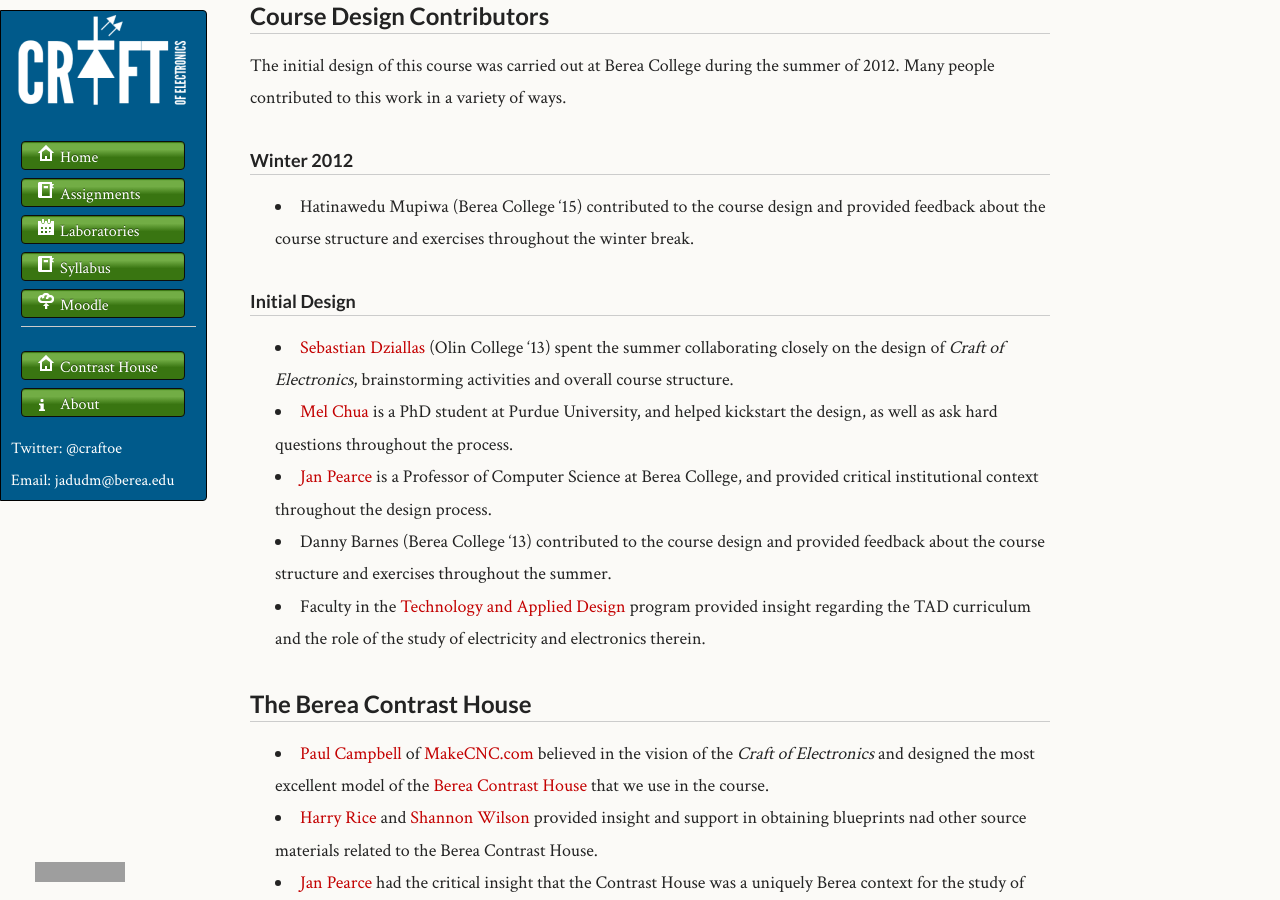
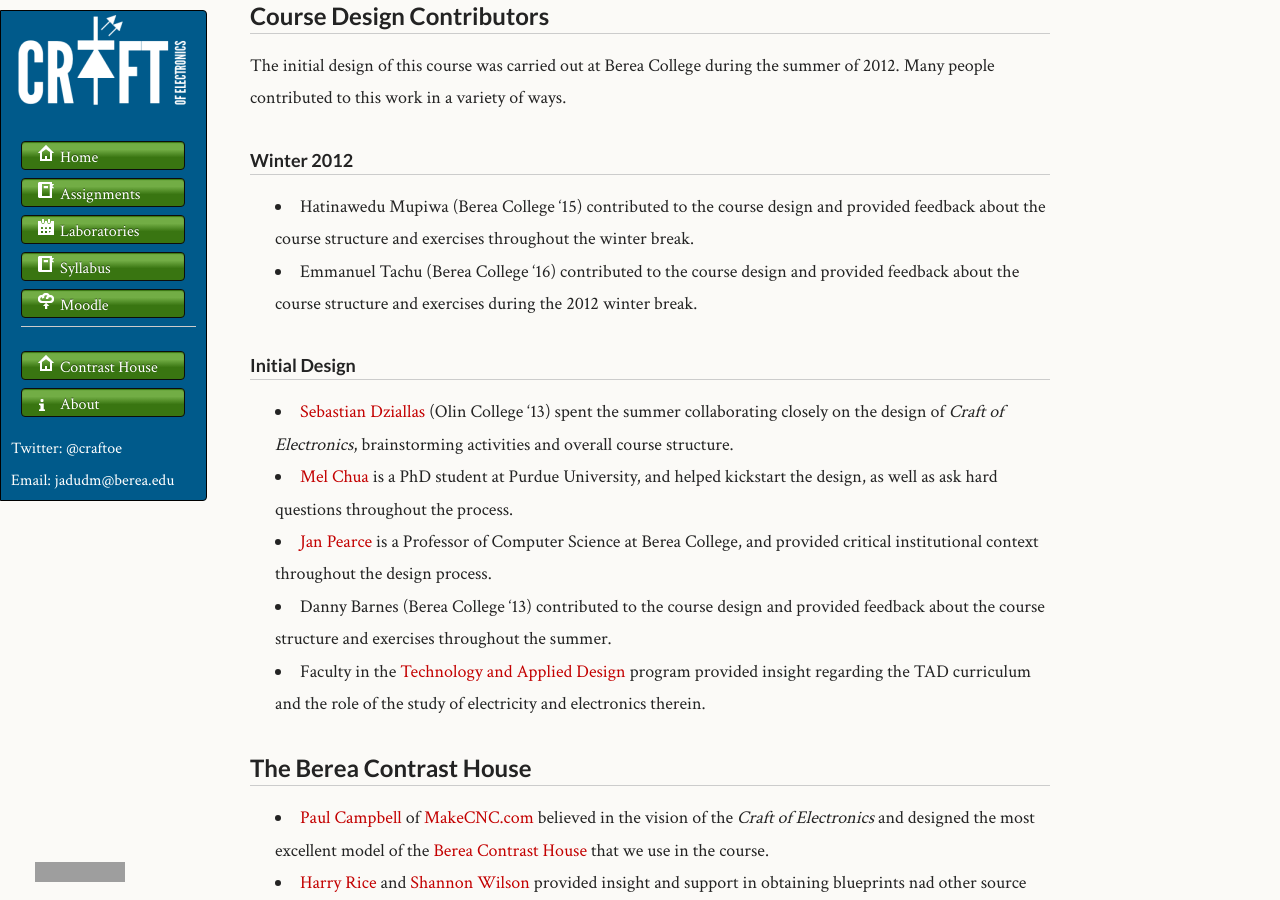
Before and after one commit to craftofelectronics/craftofelectronics.github.com, a Jekyll site: the page built from contributors.md, in a window 1280 px wide and 900 px high, scrolled down 877 px. Built offline with Jekyll 4.4.1, drawn with Linux system fonts in a browser that asks for light colours; grey boxes are pictures that could not be loaded.

Commit message:
TAchu joined the contributors list for TAD 265

```diff
--- a/contributors.md
+++ b/contributors.md
@@ -34,6 +34,7 @@ The initial design of this course was carried out at Berea College during the su
 
 ### Winter 2012
 * Hatinawedu Mupiwa (Berea College '15) contributed to the course design and provided feedback about the course structure and exercises throughout the winter break.
+* Emmanuel Tachu (Berea College '16) contributed to the course design and provided feedback about the course structure and exercises during the 2012 winter break.
 
 ### Initial Design
 * [Sebastian Dziallas](http://blog.sdziallas.com/) (Olin College '13) spent the summer collaborating closely on the design of *Craft of Electronics*, brainstorming activities and overall course structure.
```
